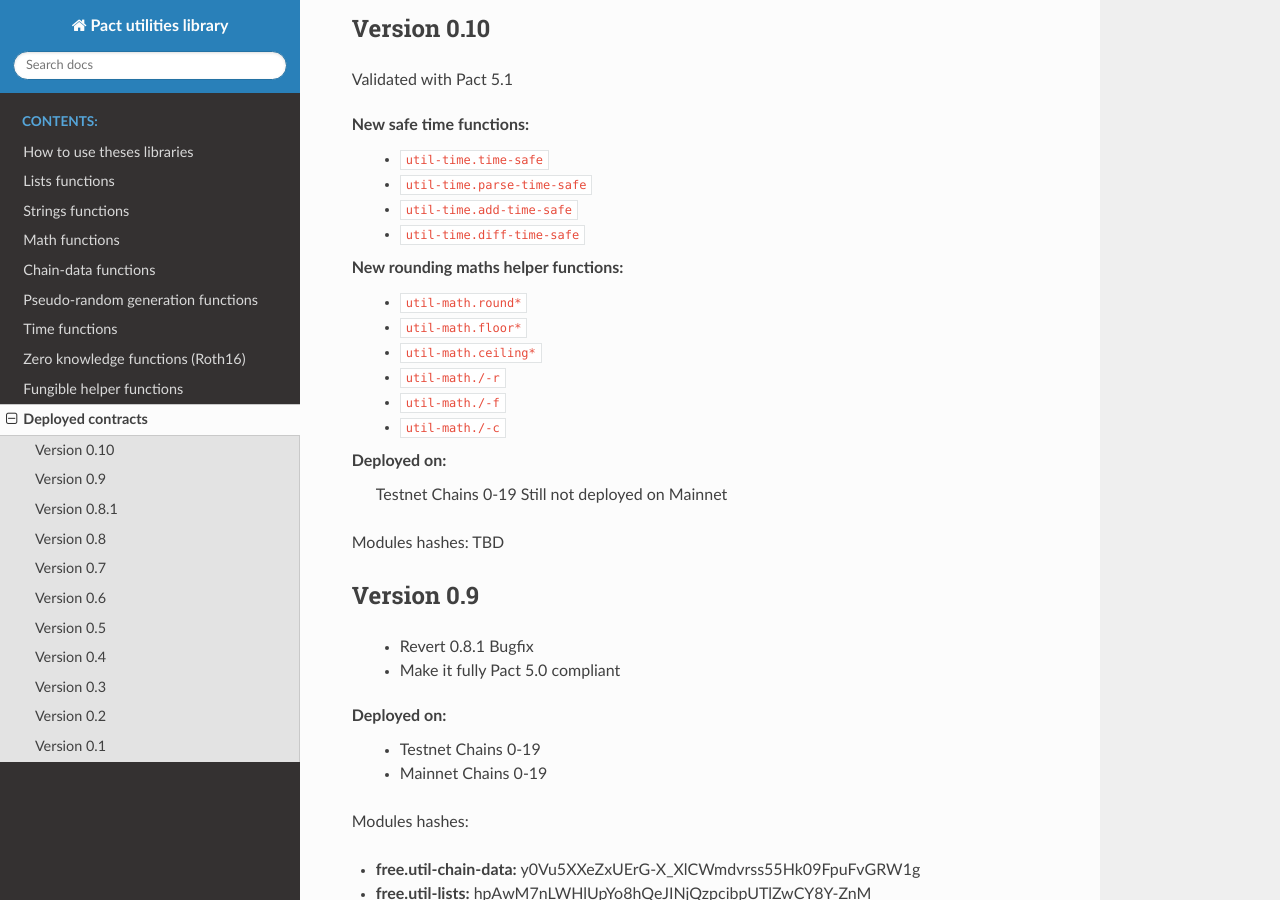
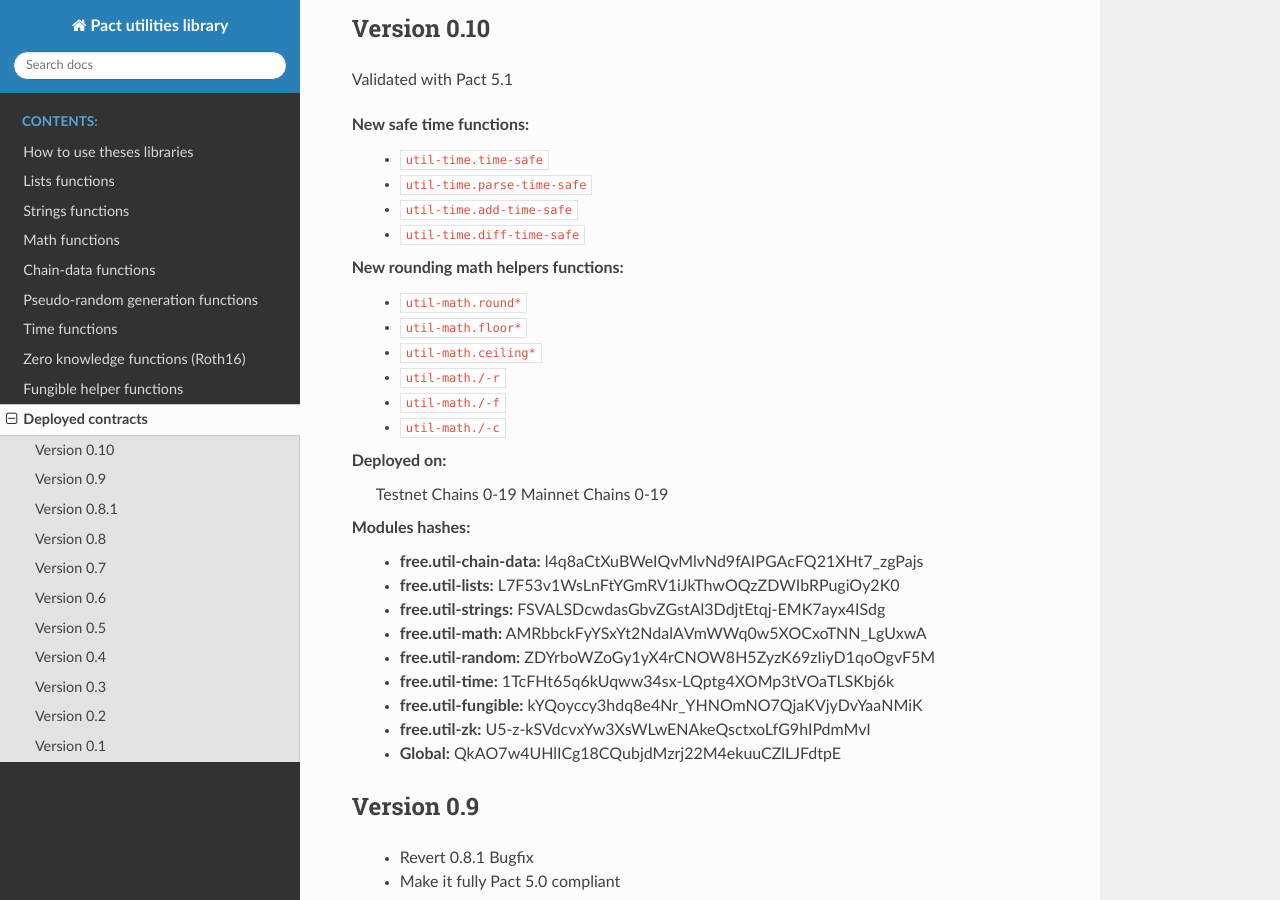
Before and after one commit to CryptoPascal31/pact-util-lib, a Sphinx documentation site: the page built from docs/source/deployed.rst, in a window 1280 px wide and 900 px high, scrolled down 375 px. Built offline with Sphinx 7.4.7 and the Read the Docs theme 3.1.0, drawn with Linux system fonts in a browser that asks for light colours.

Commit message:
Update doc for realease

```diff
--- a/docs/source/deployed.rst
+++ b/docs/source/deployed.rst
@@ -22,7 +22,7 @@
   * ``util-time.add-time-safe``
   * ``util-time.diff-time-safe``
 
-New rounding maths helper functions:
+New rounding math helpers functions:
   * ``util-math.round*``
   * ``util-math.floor*``
   * ``util-math.ceiling*``
@@ -32,10 +32,19 @@
 
 Deployed on:
   Testnet Chains 0-19
-  Still not deployed on Mainnet
+  Mainnet Chains 0-19
 
 Modules hashes:
-TBD
+  * **free.util-chain-data:** l4q8aCtXuBWeIQvMlvNd9fAIPGAcFQ21XHt7_zgPajs
+  * **free.util-lists:**      L7F53v1WsLnFtYGmRV1iJkThwOQzZDWIbRPugiOy2K0
+  * **free.util-strings:**    FSVALSDcwdasGbvZGstAl3DdjtEtqj-EMK7ayx4ISdg
+  * **free.util-math:**       AMRbbckFyYSxYt2NdalAVmWWq0w5XOCxoTNN_LgUxwA
+  * **free.util-random:**     ZDYrboWZoGy1yX4rCNOW8H5ZyzK69zIiyD1qoOgvF5M
+  * **free.util-time:**       1TcFHt65q6kUqww34sx-LQptg4XOMp3tVOaTLSKbj6k
+  * **free.util-fungible:**   kYQoyccy3hdq8e4Nr_YHNOmNO7QjaKVjyDvYaaNMiK
+  * **free.util-zk:**         U5-z-kSVdcvxYw3XsWLwENAkeQsctxoLfG9hIPdmMvI
+  * **Global:**               QkAO7w4UHlICg18CQubjdMzrj22M4ekuuCZlLJFdtpE
+
 
 
 Version 0.9
```
